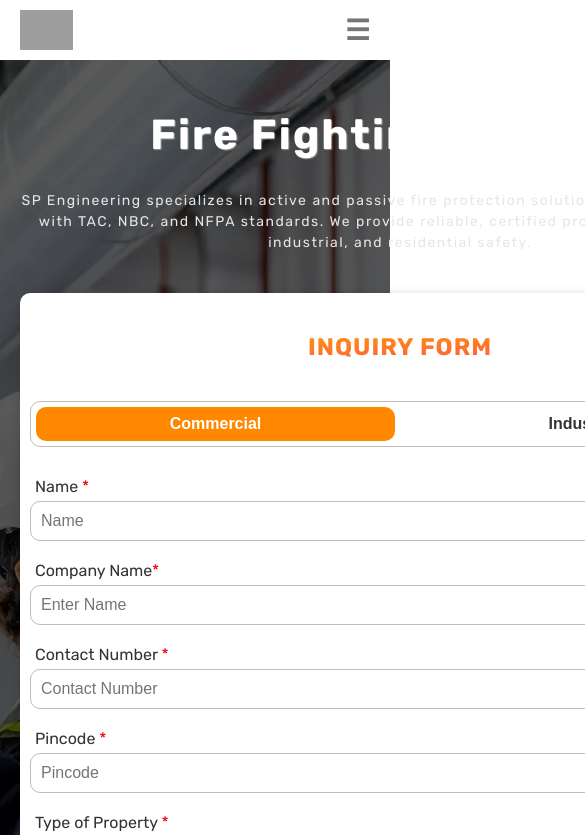
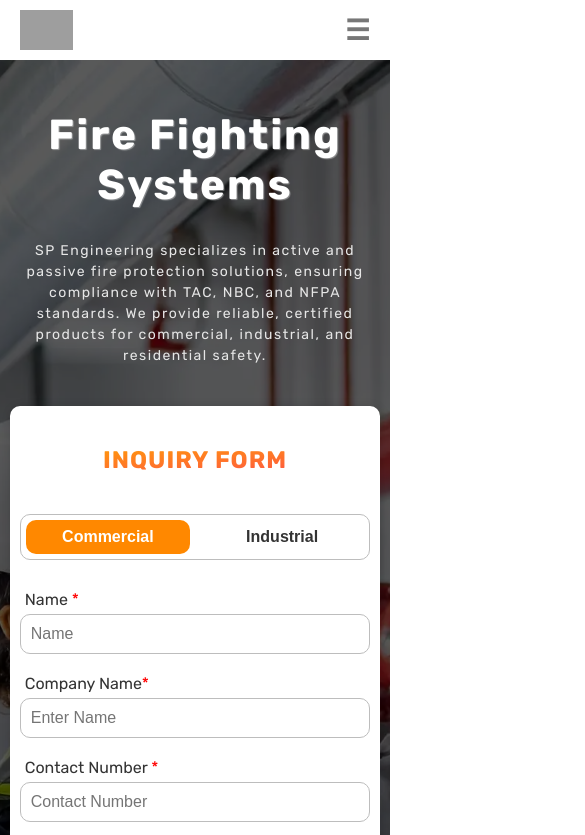
Before and after one commit to Kaustubh2000-maker/sp-engineering-frontend, a React (Vite) app: page /products/fireFightingSystems in a window 390 px wide. Shown: the top 835 px of the page, 585 px wide, since content can reach past the window. Built offline with nearby package versions, Linux system fonts and the light colour scheme; grey boxes are pictures that could not be loaded.

Commit message:
consultform check

```diff
--- a/src/scss/_consultForm.scss
+++ b/src/scss/_consultForm.scss
@@ -211,7 +211,7 @@
     margin: 0 auto 2rem auto;
   }
   .consult-content-desc {
-    width: 80rem;
+    max-width: 80rem;
     margin: 0 auto 2rem auto;
     text-align: center;
   }
```
